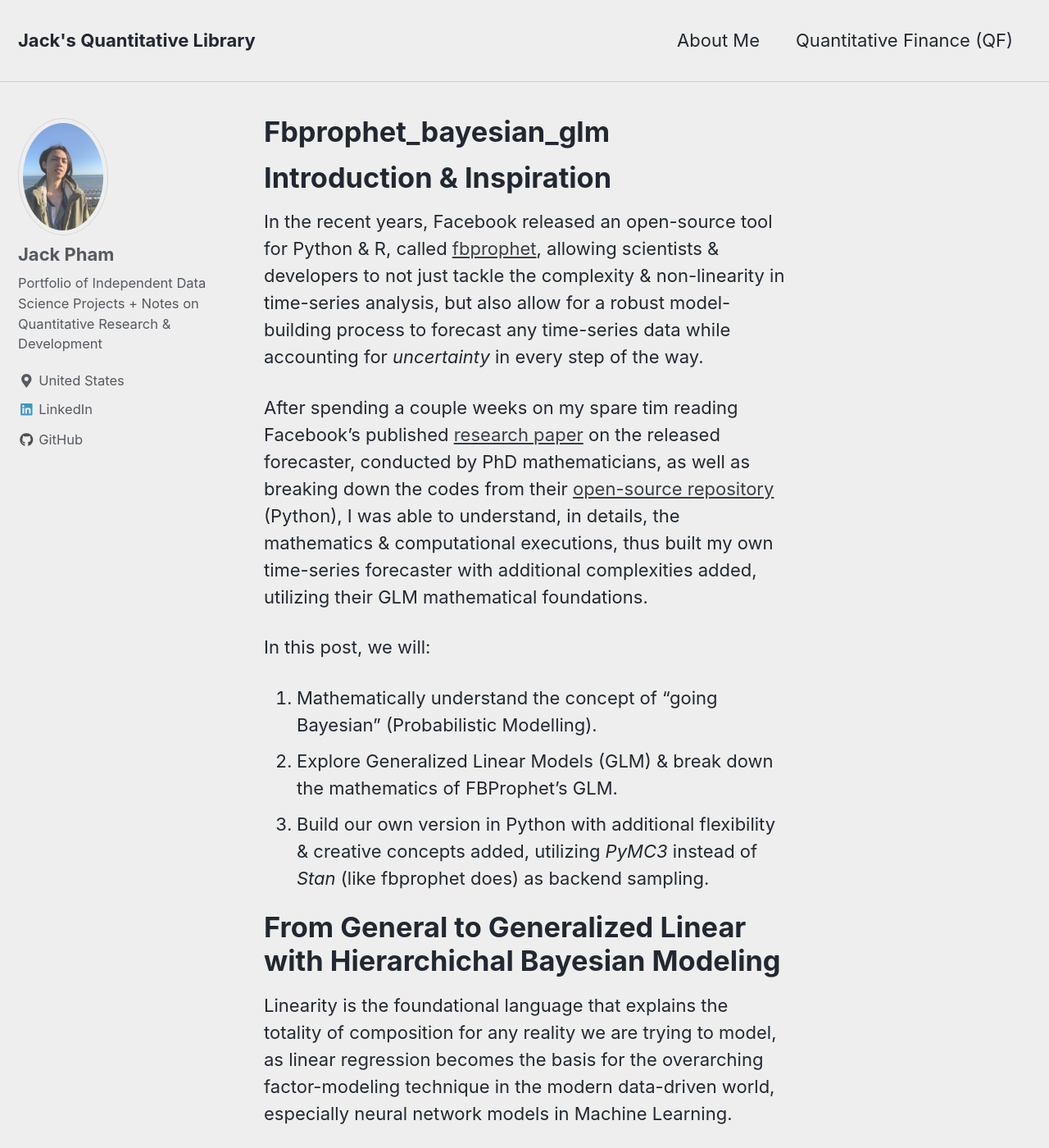
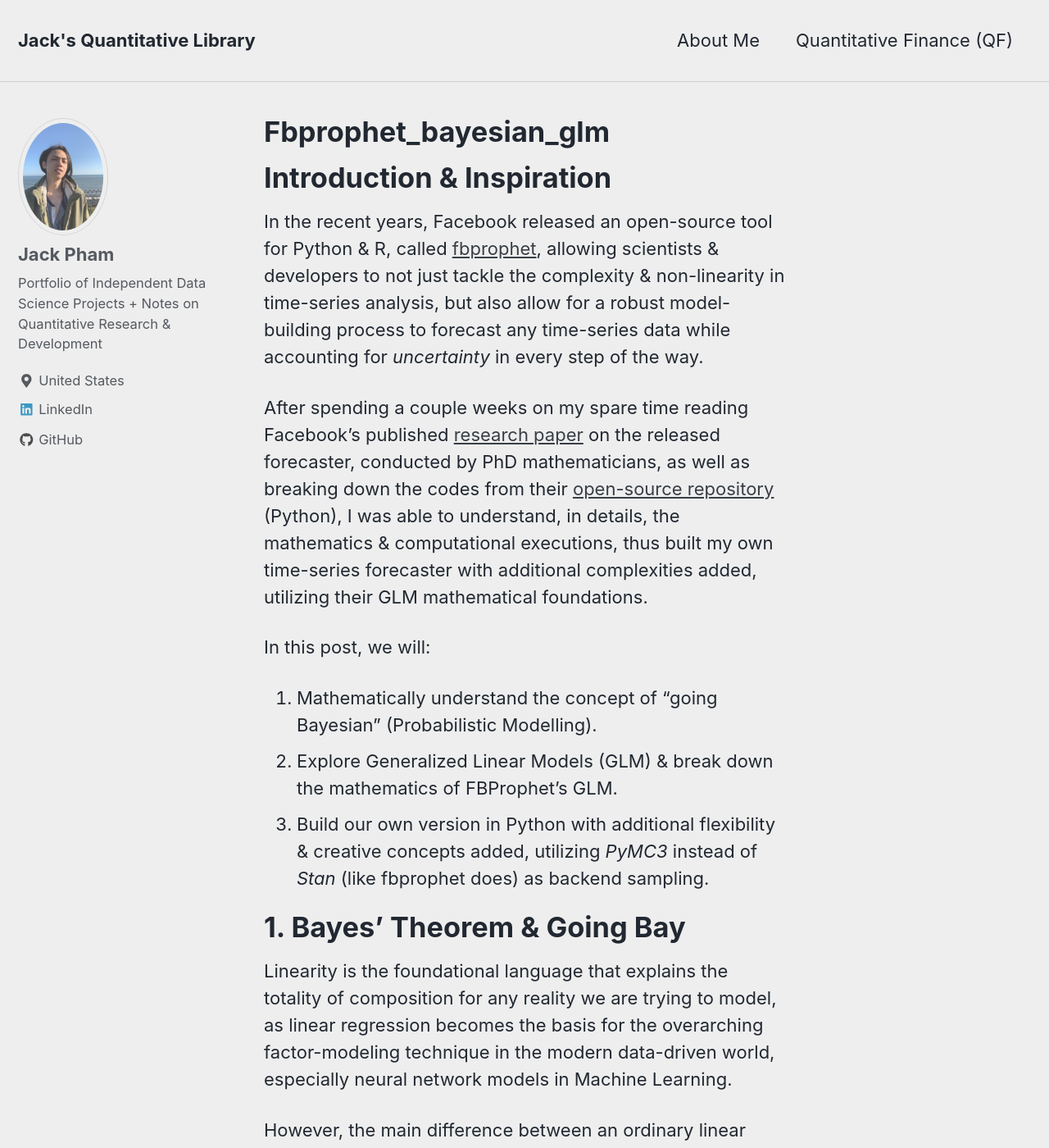
Before and after one commit to jp-quant/jp-quant.github.io, a Jekyll site: the page built from _posts/2020-09-01-fbprophet_bayesian_glm.md, in a window 1280 px wide and 1400 px high. Shown: the whole window at 82% size. Built offline with Jekyll 4.4.1, drawn with Linux system fonts in a browser that asks for light colours; nearby versions of some CDN libraries.

Commit message:
_posts/2020-09-01-fbprophet_bayesian_glm.md updated from https://stackedit.io/

```diff
--- a/_posts/2020-09-01-fbprophet_bayesian_glm.md
+++ b/_posts/2020-09-01-fbprophet_bayesian_glm.md
@@ -2,7 +2,7 @@
 In the recent years, Facebook released an open-source tool for Python & R, called [fbprophet](https://facebook.github.io/prophet/), allowing scientists & developers to not just tackle the complexity & non-linearity in time-series analysis, but also allow for a robust model-building process to forecast any time-series data while accounting for *uncertainty* in every step of the way.
 
 
-After spending a couple weeks on my spare tim reading Facebook's published [research paper](https://peerj.com/preprints/3190/) on the released forecaster, conducted by PhD mathematicians, as well as breaking down the codes from their [open-source repository](https://github.com/facebook/prophet/tree/master/python) (Python), I was able to understand, in details, the mathematics & computational executions, thus built my own time-series forecaster with additional complexities added, utilizing their GLM mathematical foundations.
+After spending a couple weeks on my spare time reading Facebook's published [research paper](https://peerj.com/preprints/3190/) on the released forecaster, conducted by PhD mathematicians, as well as breaking down the codes from their [open-source repository](https://github.com/facebook/prophet/tree/master/python) (Python), I was able to understand, in details, the mathematics & computational executions, thus built my own time-series forecaster with additional complexities added, utilizing their GLM mathematical foundations.
 
 In this post, we will:
 
@@ -12,7 +12,7 @@ In this post, we will:
 
 
 
-# From **General** to **Generalized** Linear with Hierarchichal Bayesian Modeling
+# 1. Bayes' Theorem & Going Bay
 
 
 
```
Also changed, not shown: other parts of _posts/2020-09-01-fbprophet_bayesian_glm.md (+1 -1 lines).
